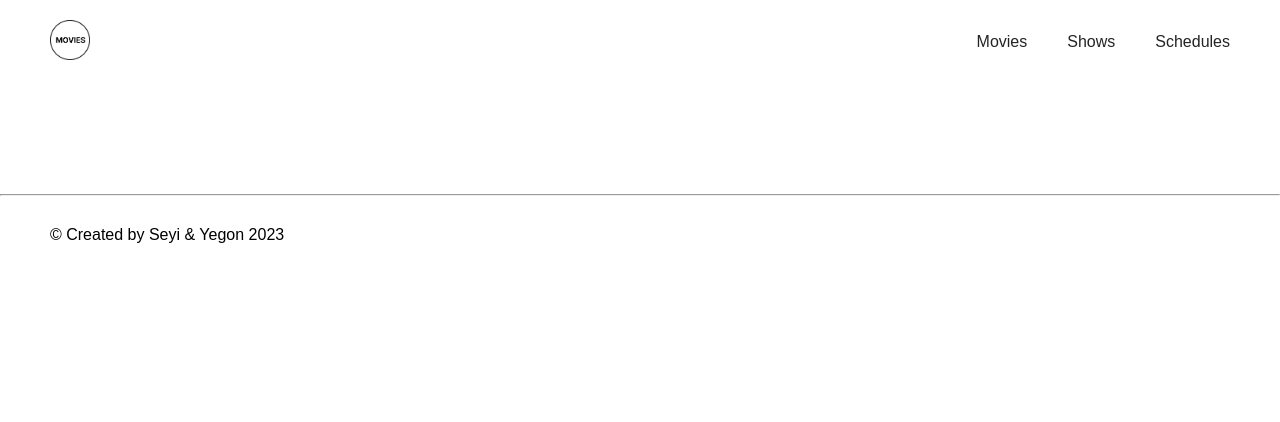
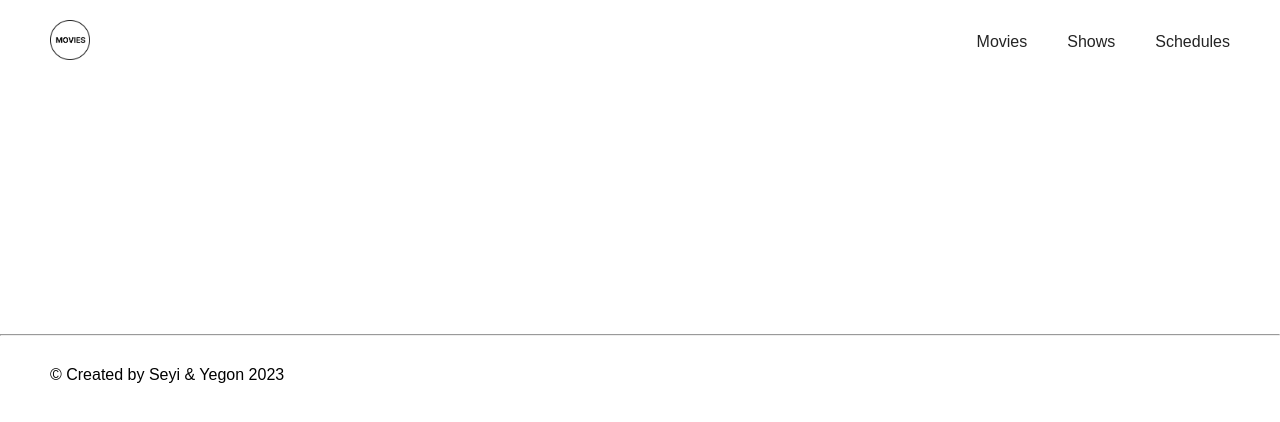
Before and after one commit to seyioyemade/movie-application, a website built with webpack: page src/index.html in a window 1280 px wide. Built offline with nearby package versions, Linux system fonts and the light colour scheme; no server answers; files whose address does not match are found by name.

Commit message:
Add styles

```diff
--- a/src/style.css
+++ b/src/style.css
@@ -62,6 +62,7 @@ header img {
     'card card card';
   justify-content: center;
   gap: 3rem;
+  padding: 5rem 0 9rem;
 }
 
 .card {
```
